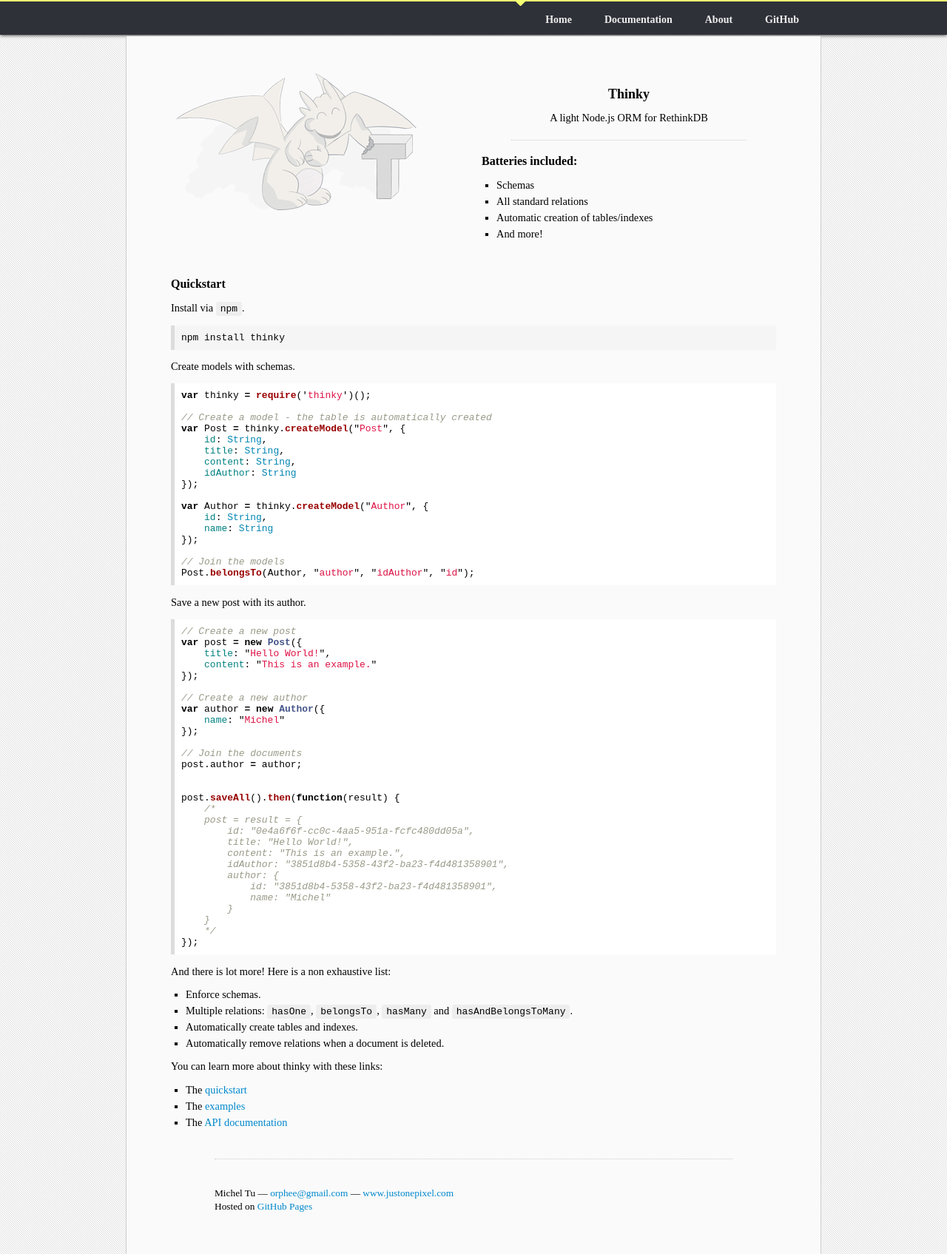
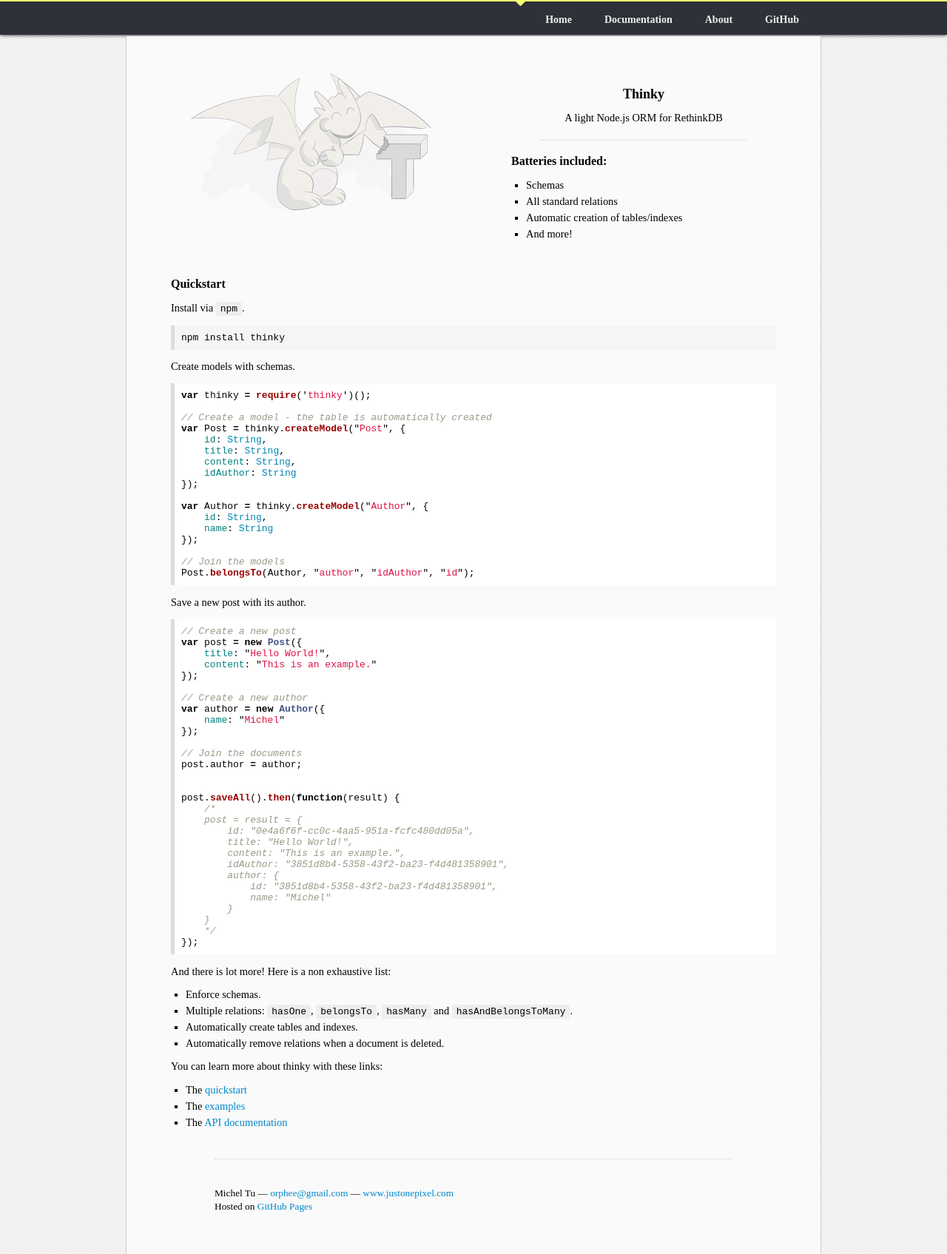
Before and after one commit to neumino/thinky, a Jekyll site: the page built from index.md, in a window 1280 px wide. Shown: the whole page at 74% size. Built offline with Jekyll 4.4.1, drawn with Linux system fonts in a browser that asks for light colours; Markdown is read by kramdown in place of the engine named in the settings.

Commit message:
fix margin in the header

```diff
--- a/stylesheets/desktop.css
+++ b/stylesheets/desktop.css
@@ -10,10 +10,11 @@
 #wrapper img{
     display: block;
     float: left;
+    margin-left: 20px;
 }
 header{
     padding: 20px 0px 30px 20px;
-    margin-left: 400px;
+    margin-left: 440px;
 }
 .description{
     text-align: center;
```
